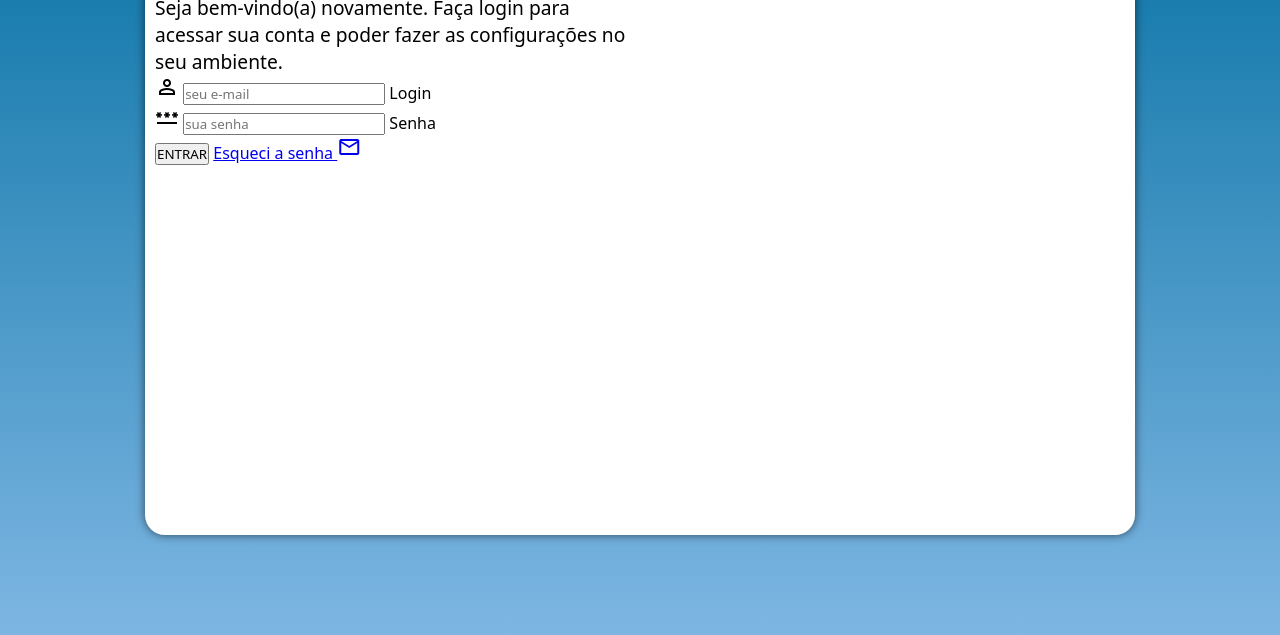
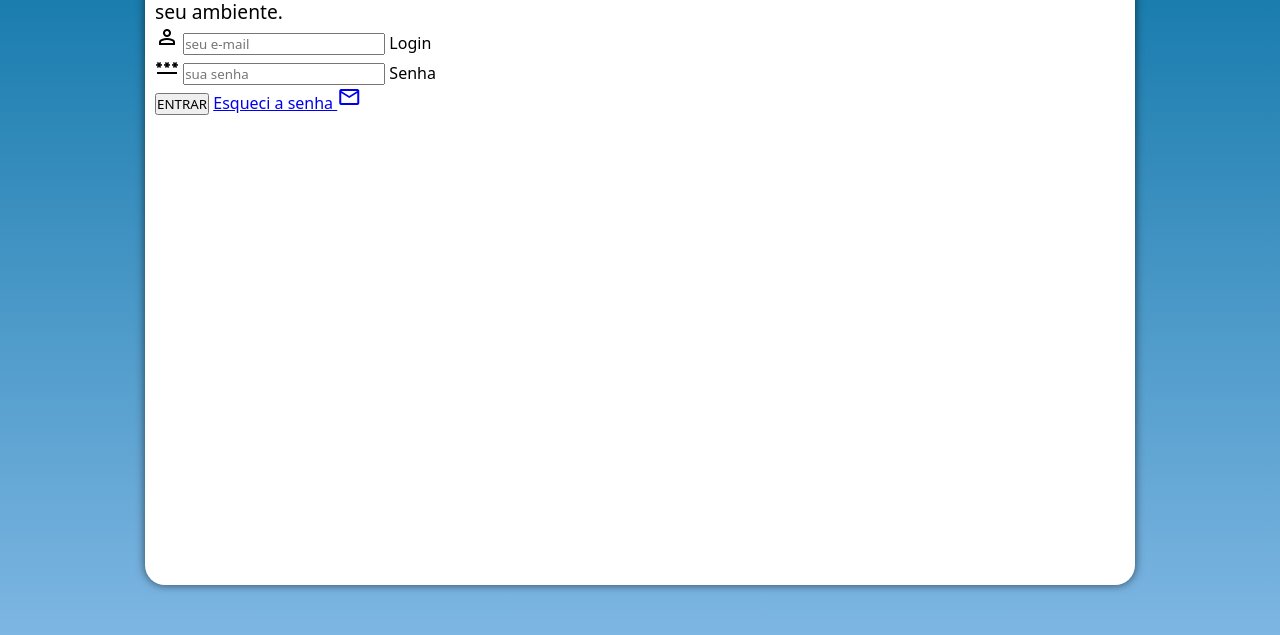
Before and after one commit to DiogoToloto/projeto-login-original, a plain HTML site: page index.html in a window 1280 px wide. Shown: the part 165-800 px from the top of the page. Drawn offline with nearby package versions, Linux system fonts and the light colour scheme.

Commit message:
Update style.css

```diff
--- a/estilos/style.css
+++ b/estilos/style.css
@@ -26,8 +26,8 @@ section#login {
     left: 50%;
     transform: translate(-50%, -50%);
     background-color: #fff;
-    width: 300px;
-    height: 600px;
+    width: 360px;
+    height: 700px;
     border-radius: 20px;
     overflow: hidden;
     box-shadow: 0px 0px 10px rgba(0, 0, 0, 0.597);
```
